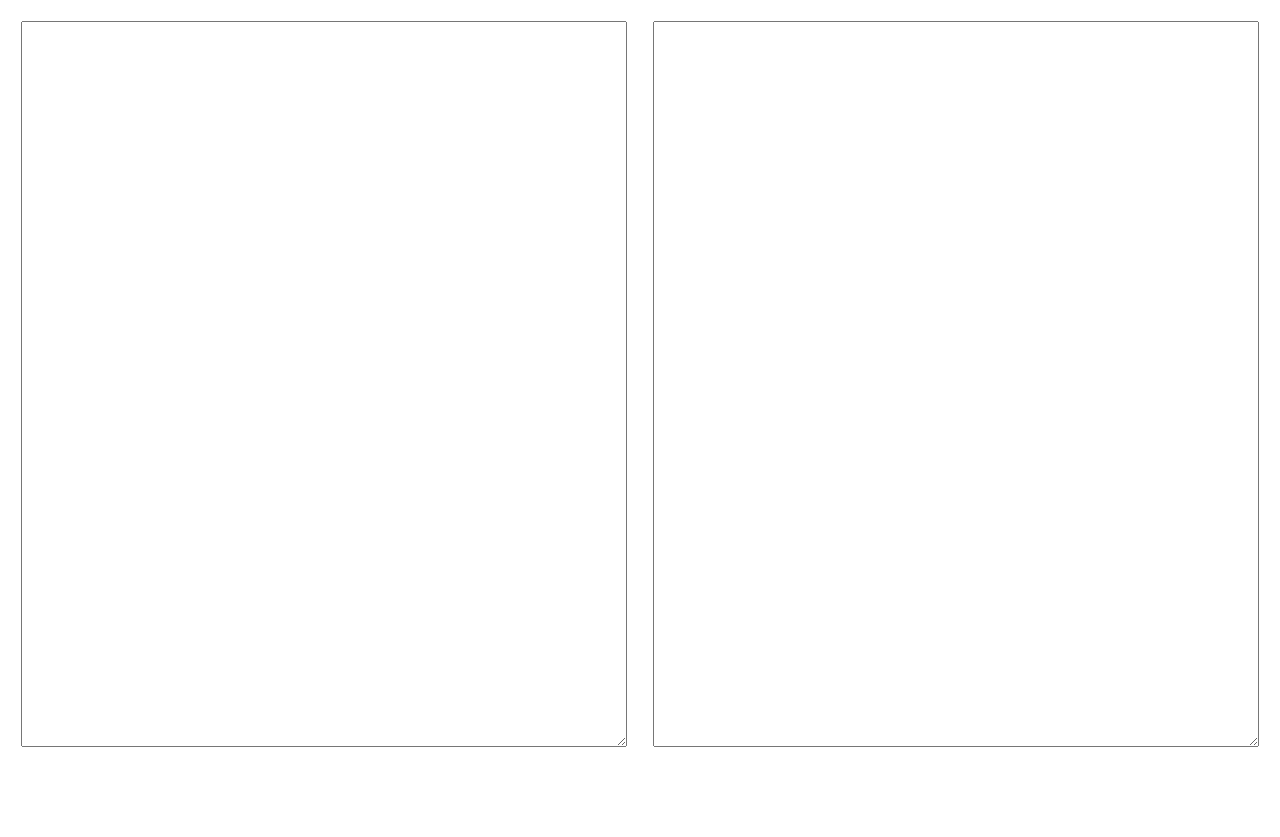
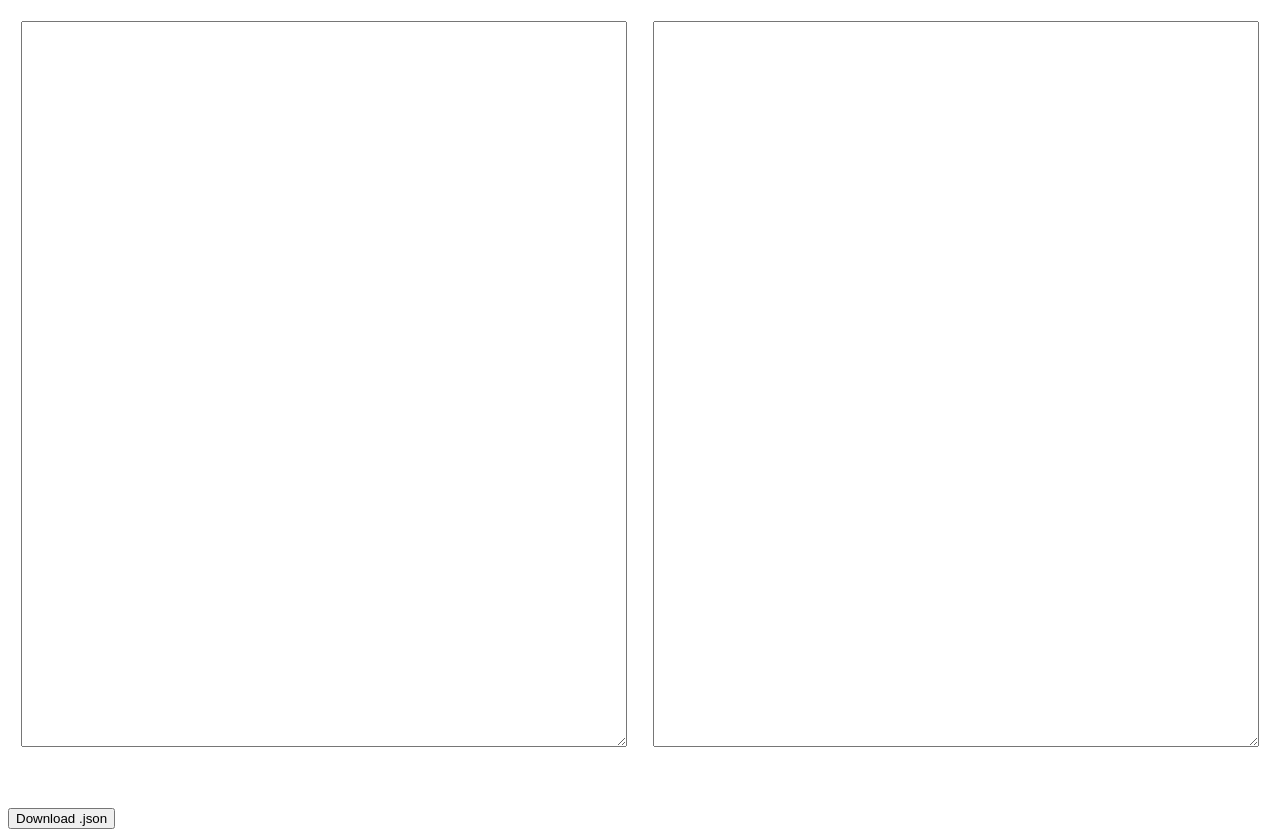
Before and after one commit to JacquesLucke/markdown_to_arsnova_click, a plain HTML site: page index.html in a window 1280 px wide. Before the commit the page ends 816 px from the top, so only its background shows below. Drawn offline with Linux system fonts and the light colour scheme.

Commit message:
add initial download button

```diff
--- a/index.html
+++ b/index.html
@@ -35,6 +35,7 @@
         <textarea id="input_area" oninput="onInputChange()"></textarea>
         <textarea id="output_area" readonly></textarea>
     </main>
+    <button onclick="downloadJson()">Download .json</button>
 
     <script>
         class Tokens {
@@ -72,6 +73,18 @@
                 return this.index >= this.text.length;
             }
         };
+
+        function downloadJson() {
+            const text = document.getElementById("output_area").value;
+            const blob = new Blob([text], {type: 'text/json'});
+            const download_link = document.createElement('a');
+            download_link.download = "quiz.json";
+            download_link.href = window.URL.createObjectURL(blob);
+
+            document.body.appendChild(download_link);
+            download_link.click();
+            document.body.removeChild(download_link);
+        }
 
         function onInputChange() {
             input_markdown = document.getElementById("input_area").value
```
